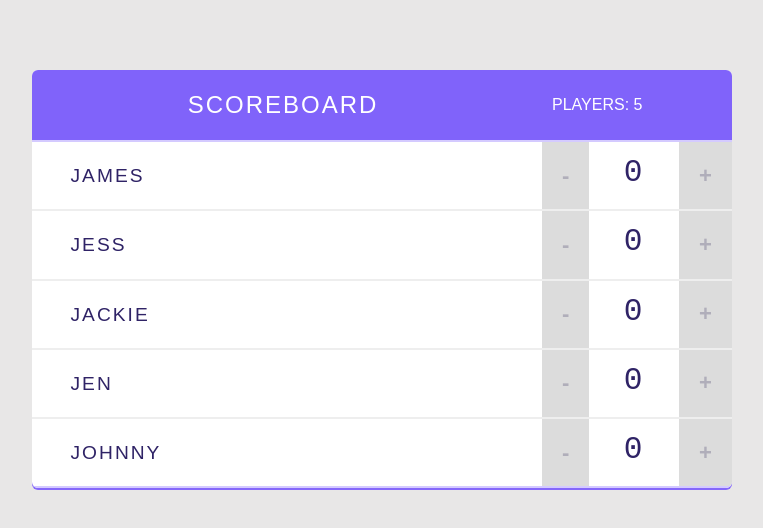
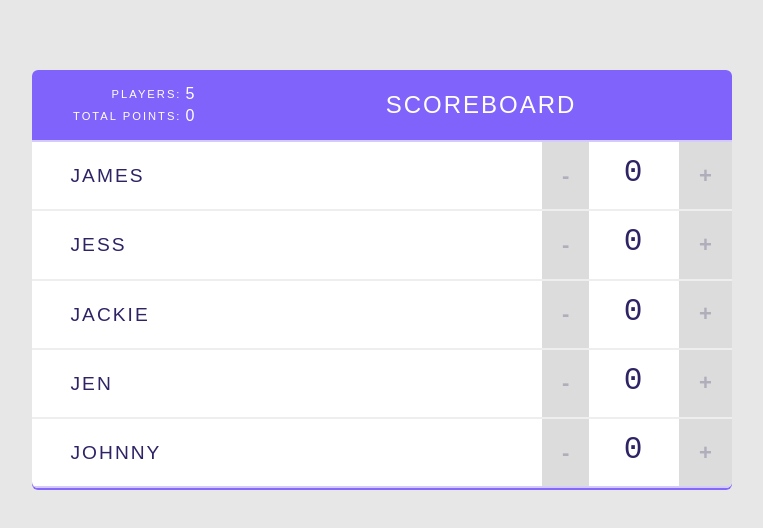
Before and after one commit to yyamakawa41/ScoreboardProjectReact, a React (Create React App) app: page / in a window 1280 px wide. Shown: the top 528 px of the page, without its empty margins (258-1021 px from the left). Built offline with nearby package versions, Linux system fonts and the light colour scheme.

Commit message:
Adding Counters
adding counters in header to calculate total players and total points

```diff
--- a/src/components/App.js
+++ b/src/components/App.js
@@ -53,7 +53,7 @@
       <div className="scoreboard">
         <Header
           title="Scoreboard"
-          totalPlayers={this.state.players.length}
+          players={this.state.players}
         />
 
         {/* Players list */}
--- a/src/components/Header.js
+++ b/src/components/Header.js
@@ -1,10 +1,11 @@
 import React from 'react';
+import Stats from './Stats';
 
 const Header = (props) => {
     return (
       <header>
+        <Stats players={props.players}/>
         <h1>{ props.title }</h1>
-        <span className="stats">Players: {props.totalPlayers}</span>
       </header>
     );
   }
--- /dev/null
+++ b/src/components/Stats.js
@@ -0,0 +1,26 @@
+import React from 'react';
+
+const Stats = (props) =>{
+
+    const totalPlayers = props.players.length;
+    const totalPoints = props.players.reduce((total, player) => {
+        return total + player.score;
+    }, 0);
+
+    return(
+        <table className="stats">
+            <tbody>
+                <tr>
+                    <td>Players:</td>
+                    <td>{totalPlayers}</td>
+                </tr>
+                <tr>
+                    <td>Total Points:</td>
+                    <td>{totalPoints}</td>
+                </tr>
+            </tbody>
+        </table>
+    );
+}
+
+export default Stats;
```
